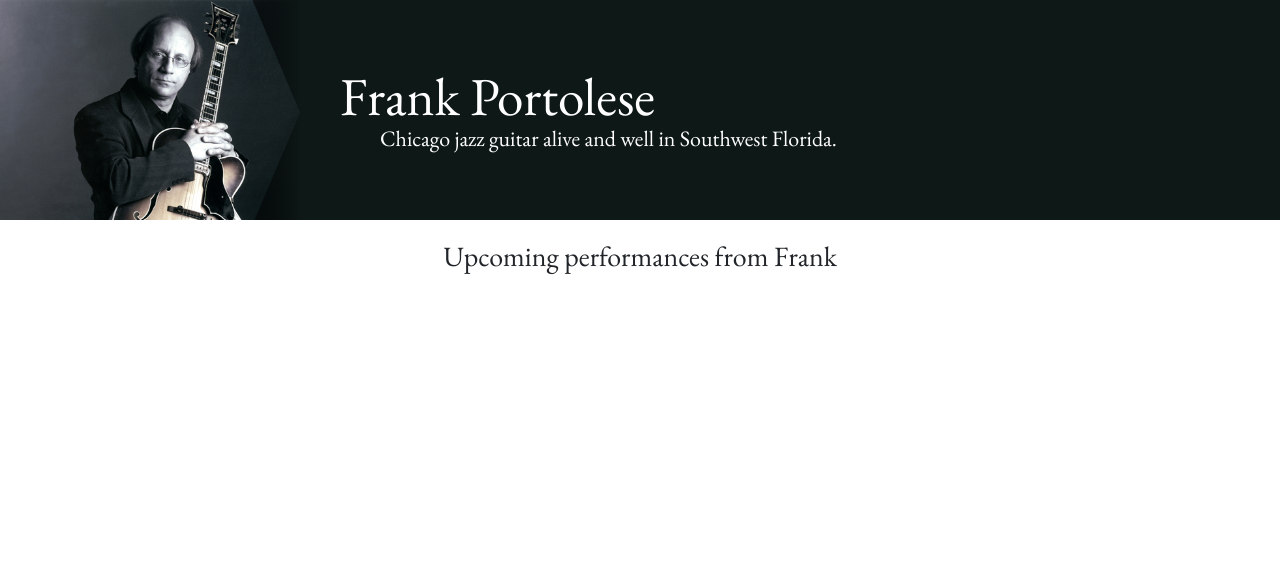
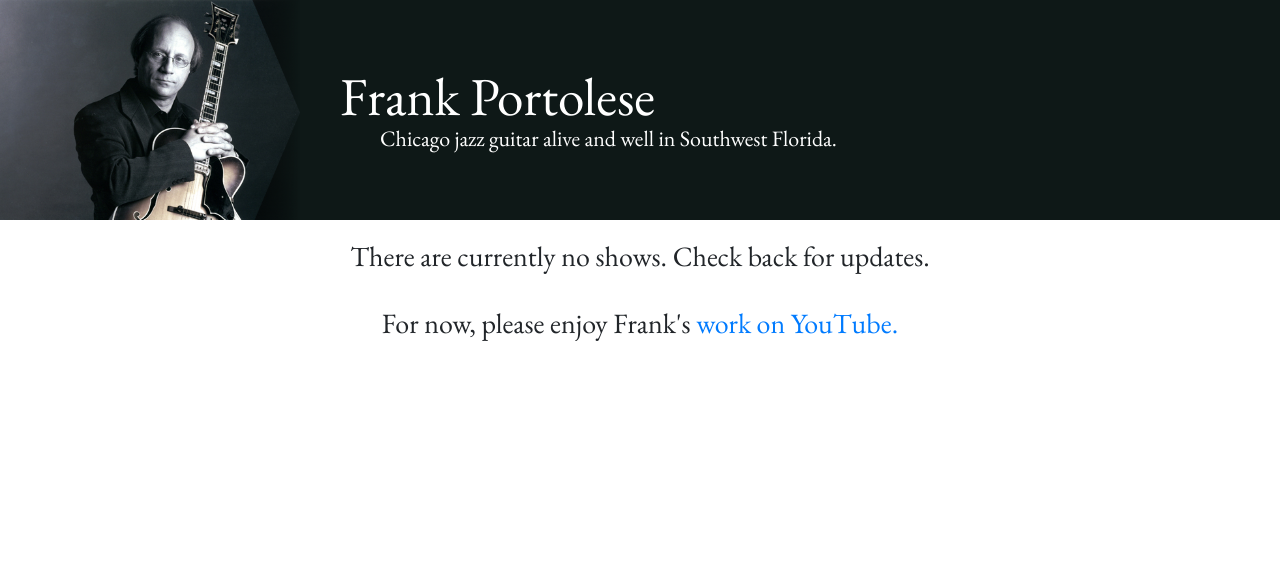
Before and after one commit to thecaprad/frankportolese, a Django app: page /gigs/ in a window 1280 px wide. Shown: the part 56-637 px from the top of the page. Run offline with Django 3.2, Linux system fonts and the light colour scheme; data that the repository does not hold is empty; some libraries are stand-ins or nearby versions; some web fonts are replaced.

Commit message:
Added a helper 'check back' message to the gig_list template if there are no scheduled gigs. Message direect's to Frank's YouTube channel and recommends checking back.

```diff
--- a/gig_calendar/templates/gig_calendar/gig_list.html
+++ b/gig_calendar/templates/gig_calendar/gig_list.html
@@ -2,7 +2,7 @@
 
 {% block content %}
     <div class="container">
-        <h3 class="text-center">Upcoming performances from Frank</h3><br>
+        {% if future_gigs %}
             {% for future_gig in future_gigs %}
                 <div class="row">
                     <div class="col">
@@ -21,5 +21,14 @@
                     </div>
                 </div>
             {% endfor %}
+        {% else %}
+            <h3 class="text-center">
+                There are currently no shows. Check back for updates.<br><br>
+                For now, please enjoy Frank's
+                <a href="https://www.youtube.com/results?search_query=frank+portolese">
+                    work on YouTube.
+                </a>
+            </h3><br>
+        {% endif %}
     </div>
 {% endblock %}
```
Lines whose indentation alone changed are shown as unchanged.
